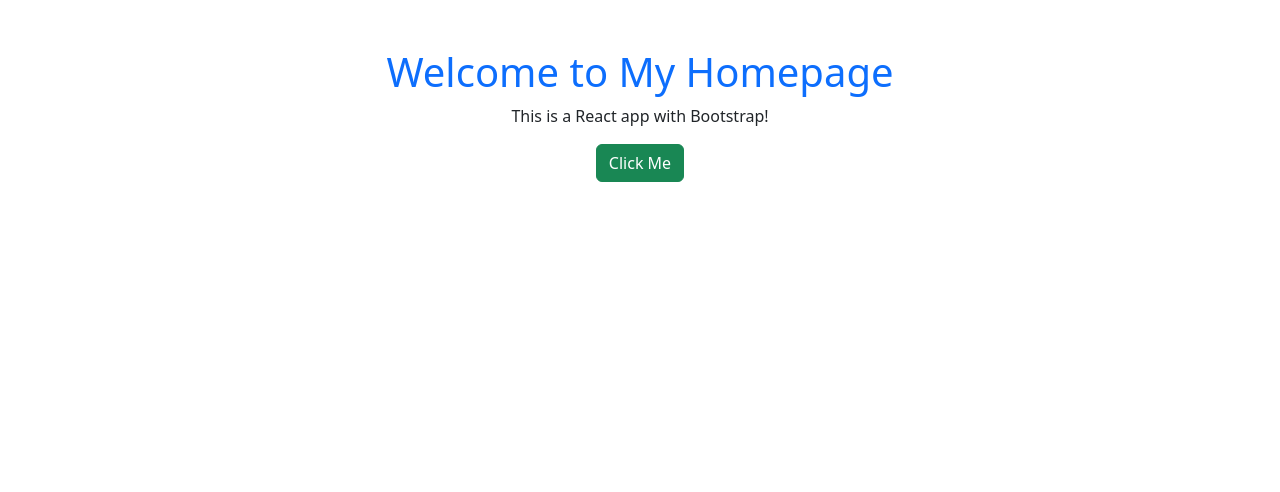
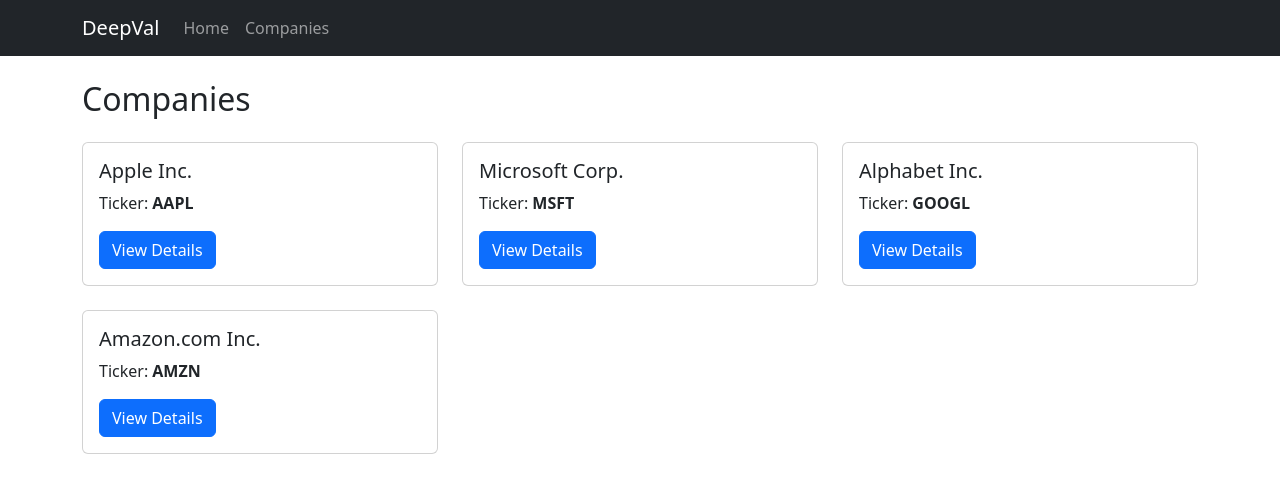
Before and after one commit to adit2998/StockAnalysis, a React (Create React App) app in the folder fundamental-analysis/: page /companies in a window 1280 px wide. Shown: the top 492 px of the page. Built offline with nearby package versions, Linux system fonts and the light colour scheme.

Commit message:
Adding basic pages

```diff
--- a/fundamental-analysis/package.json
+++ b/fundamental-analysis/package.json
@@ -9,7 +9,9 @@
     "@testing-library/user-event": "^13.5.0",
     "bootstrap": "^5.3.8",
     "react": "^19.2.4",
+    "react-bootstrap": "^2.10.10",
     "react-dom": "^19.2.4",
+    "react-router-dom": "^7.13.1",
     "react-scripts": "5.0.1",
     "web-vitals": "^2.1.4"
   },
--- a/fundamental-analysis/src/App.js
+++ b/fundamental-analysis/src/App.js
@@ -1,15 +1,19 @@
-// App.js
 import React from 'react';
+import { BrowserRouter as Router, Routes, Route } from "react-router-dom";
+
+import LandingPage from './components/LandingPage';
+import CompaniesList from './components/CompaniesList';
+import AppNavbar from './components/Navbar';
 
 function App() {
   return (
-    <div className="container mt-5">
-      <h1 className="text-center text-primary">Welcome to My Homepage</h1>
-      <p className="text-center">This is a React app with Bootstrap!</p>
-      <div className="d-flex justify-content-center">
-        <button className="btn btn-success">Click Me</button>
-      </div>
-    </div>
+    <Router>
+      <AppNavbar />
+      <Routes>
+        <Route path="/" element={<LandingPage />} />
+        <Route path="/companies" element={<CompaniesList />} />
+      </Routes>
+    </Router>
   );
 }
 
--- /dev/null
+++ b/fundamental-analysis/src/components/CompaniesList.js
@@ -0,0 +1,40 @@
+import React from "react";
+import { Container, Row, Col, Card, Button } from "react-bootstrap";
+
+const CompaniesList = () => {
+
+  // Temporary hardcoded data
+  const companies = [
+    { ticker: "AAPL", name: "Apple Inc." },
+    { ticker: "MSFT", name: "Microsoft Corp." },
+    { ticker: "GOOGL", name: "Alphabet Inc." },
+    { ticker: "AMZN", name: "Amazon.com Inc." }
+  ];
+
+  return (
+    <Container className="mt-4">
+      <h2 className="mb-4">Companies</h2>
+
+      <Row>
+        {companies.map((company) => (
+          <Col md={4} key={company.ticker} className="mb-4">
+            <Card>
+              <Card.Body>
+                <Card.Title>{company.name}</Card.Title>
+                <Card.Text>
+                  Ticker: <strong>{company.ticker}</strong>
+                </Card.Text>
+                <Button variant="primary" href={`/company/${company.ticker}`}>
+                  View Details
+                </Button>
+              </Card.Body>
+            </Card>
+          </Col>
+        ))}
+      </Row>
+
+    </Container>
+  );
+};
+
+export default CompaniesList;
--- /dev/null
+++ b/fundamental-analysis/src/components/LandingPage.js
@@ -0,0 +1,15 @@
+import React from 'react';
+
+const LandingPage = () => {
+  return (
+    <div className="container text-center mt-5">
+      <h1 className="display-4">Fundamental Analysis</h1>
+      <p className="lead">
+        An application to analyse company's stock
+      </p>
+      <button className="btn btn-primary btn-lg mt-3">Get Started</button>
+    </div>
+  );
+};
+
+export default LandingPage;
--- /dev/null
+++ b/fundamental-analysis/src/components/Navbar.js
@@ -0,0 +1,21 @@
+import React from 'react';
+import { Navbar, Nav, Container } from 'react-bootstrap';
+
+const AppNavbar = () => {
+  return (
+    <Navbar bg="dark" variant="dark" expand="lg">
+      <Container>
+        <Navbar.Brand href="/">DeepVal</Navbar.Brand>
+        <Navbar.Toggle aria-controls="basic-navbar-nav" />
+        <Navbar.Collapse id="basic-navbar-nav">
+          <Nav className="me-auto">
+            <Nav.Link href="/">Home</Nav.Link>
+            <Nav.Link href="/companies">Companies</Nav.Link>
+          </Nav>
+        </Navbar.Collapse>
+      </Container>
+    </Navbar>
+  );
+};
+
+export default AppNavbar;
```
Also changed, not shown: 1 other file (tests, documents, lock files or other folders).
